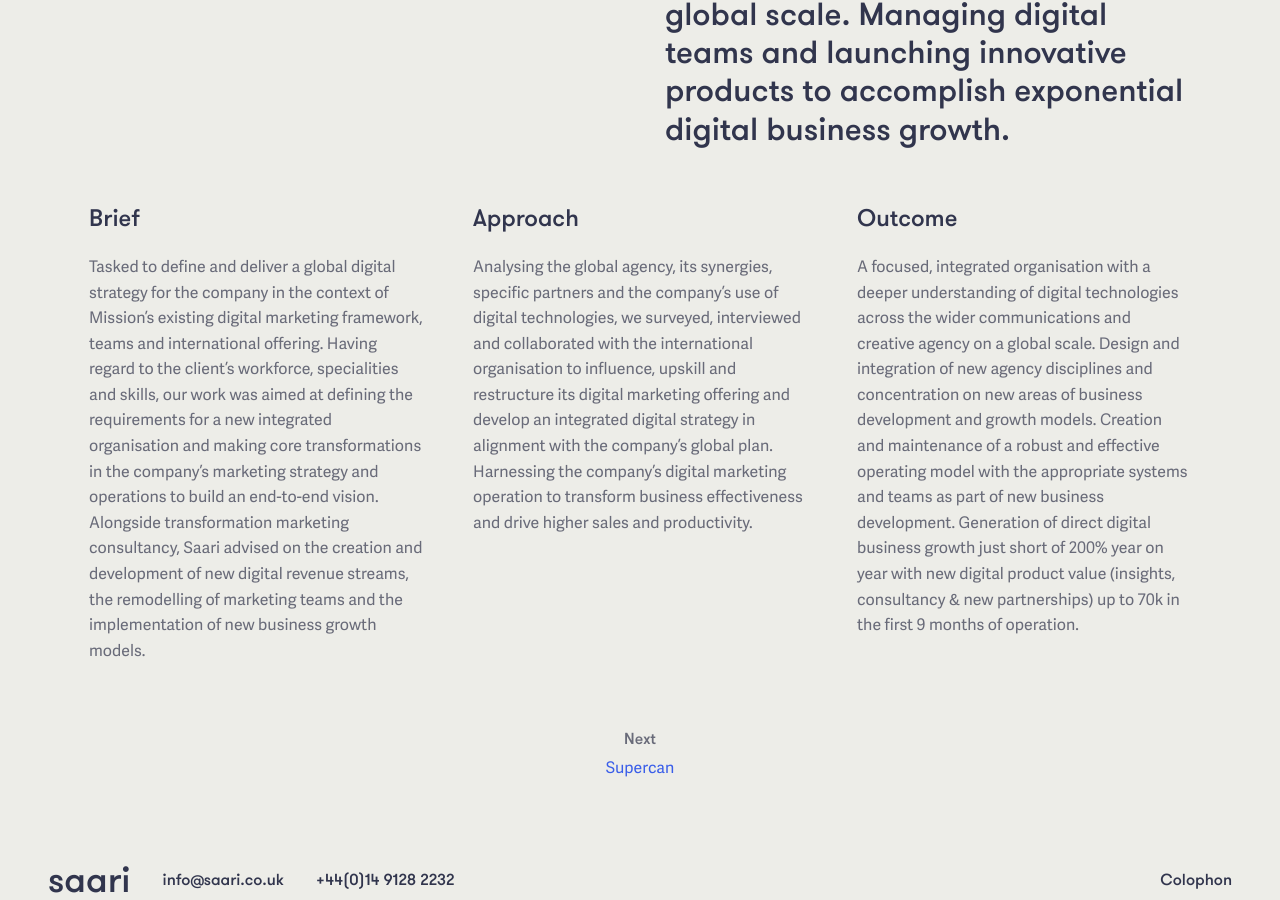
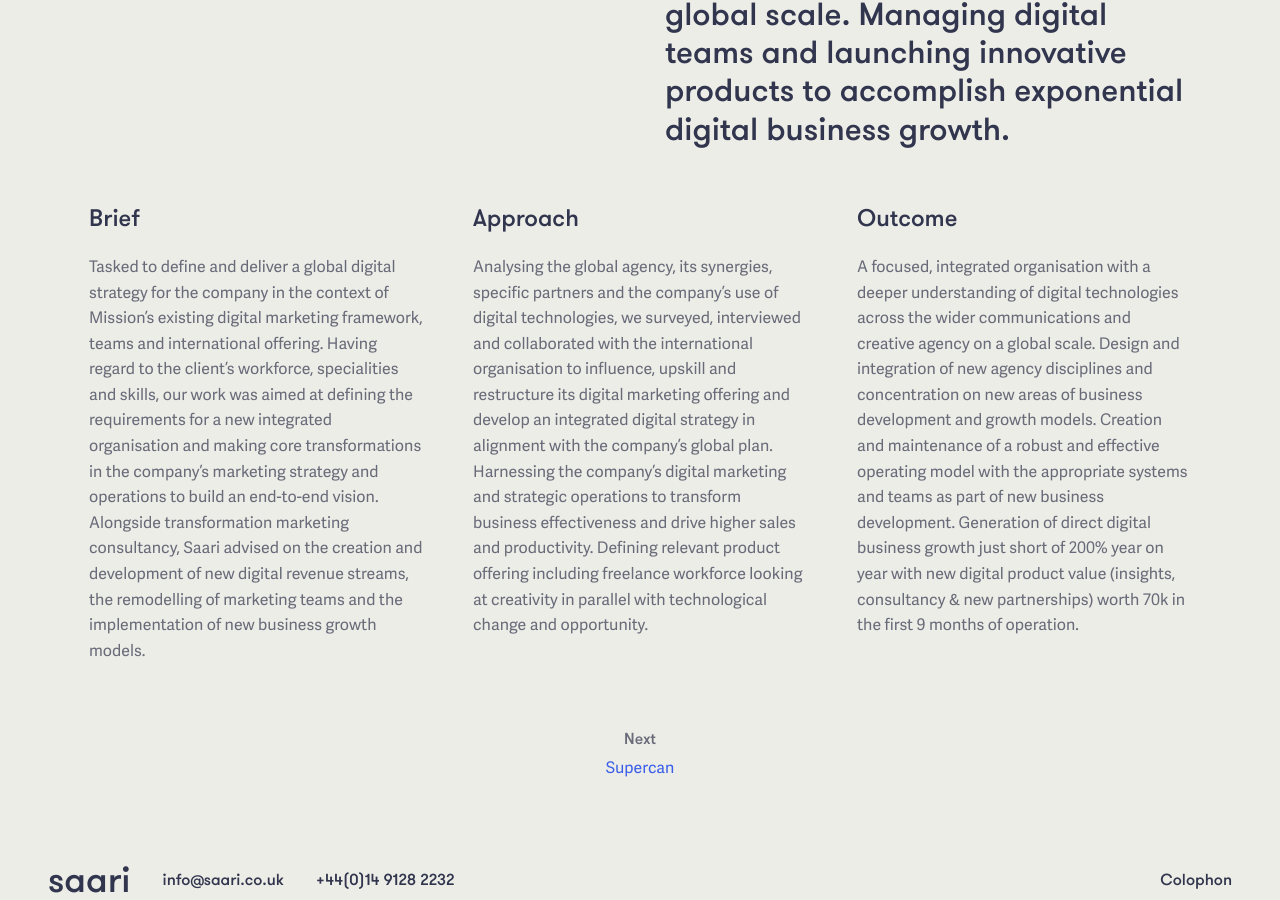
Before and after one commit to garethjohnsdesign/saari.co.uk, a Jekyll site: the page built from _projects/mission-media.markdown, in a window 1280 px wide and 900 px high, scrolled down 822 px. Built offline with Jekyll 4.4.1, drawn with Linux system fonts in a browser that asks for light colours.

Commit message:
Updated Mission Media

```diff
--- a/_projects/mission-media.markdown
+++ b/_projects/mission-media.markdown
@@ -31,8 +31,10 @@ details:
     use of digital technologies, we surveyed, interviewed and collaborated with the
     international organisation to influence, upskill and restructure its digital marketing
     offering and develop an integrated digital strategy in alignment with the company’s
-    global plan. Harnessing the company’s digital marketing operation to transform
-    business effectiveness and drive higher sales and productivity.
+    global plan. Harnessing the company’s digital marketing and strategic operations
+    to transform business effectiveness and drive higher sales and productivity. Defining
+    relevant product offering including freelance workforce looking at creativity
+    in parallel with technological change and opportunity.
 - title: Outcome
   text: A focused, integrated organisation with a deeper understanding of digital
     technologies across the wider communications and creative agency on a global scale.
@@ -41,6 +43,6 @@ details:
     and effective operating model with the appropriate systems and teams as part of
     new business development.  Generation of direct digital business growth just short
     of 200% year on year with new digital product value (insights, consultancy & new
-    partnerships) up to 70k in the first 9 months of operation.
+    partnerships) worth 70k in the first 9 months of operation.
 layout: project
 ---
```
